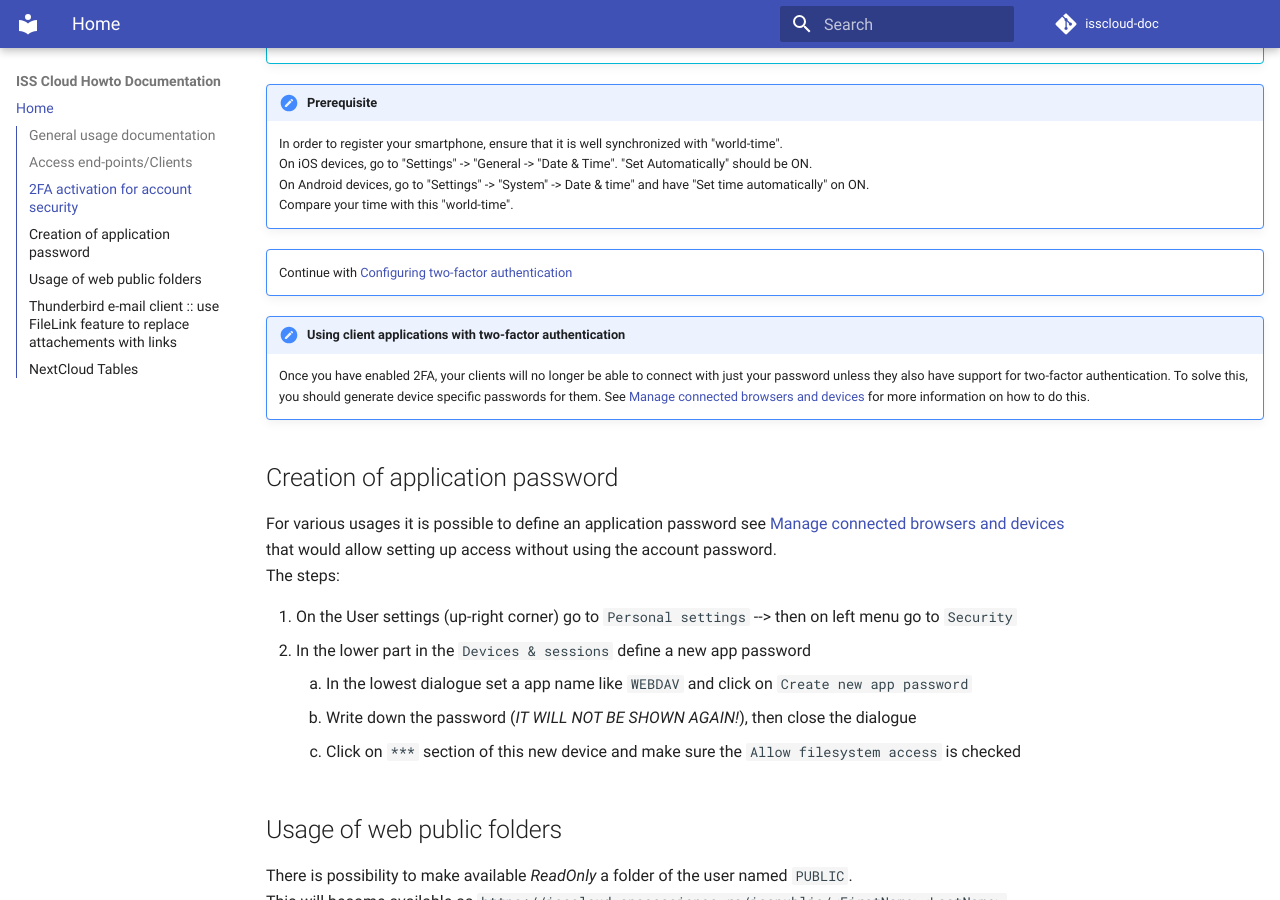
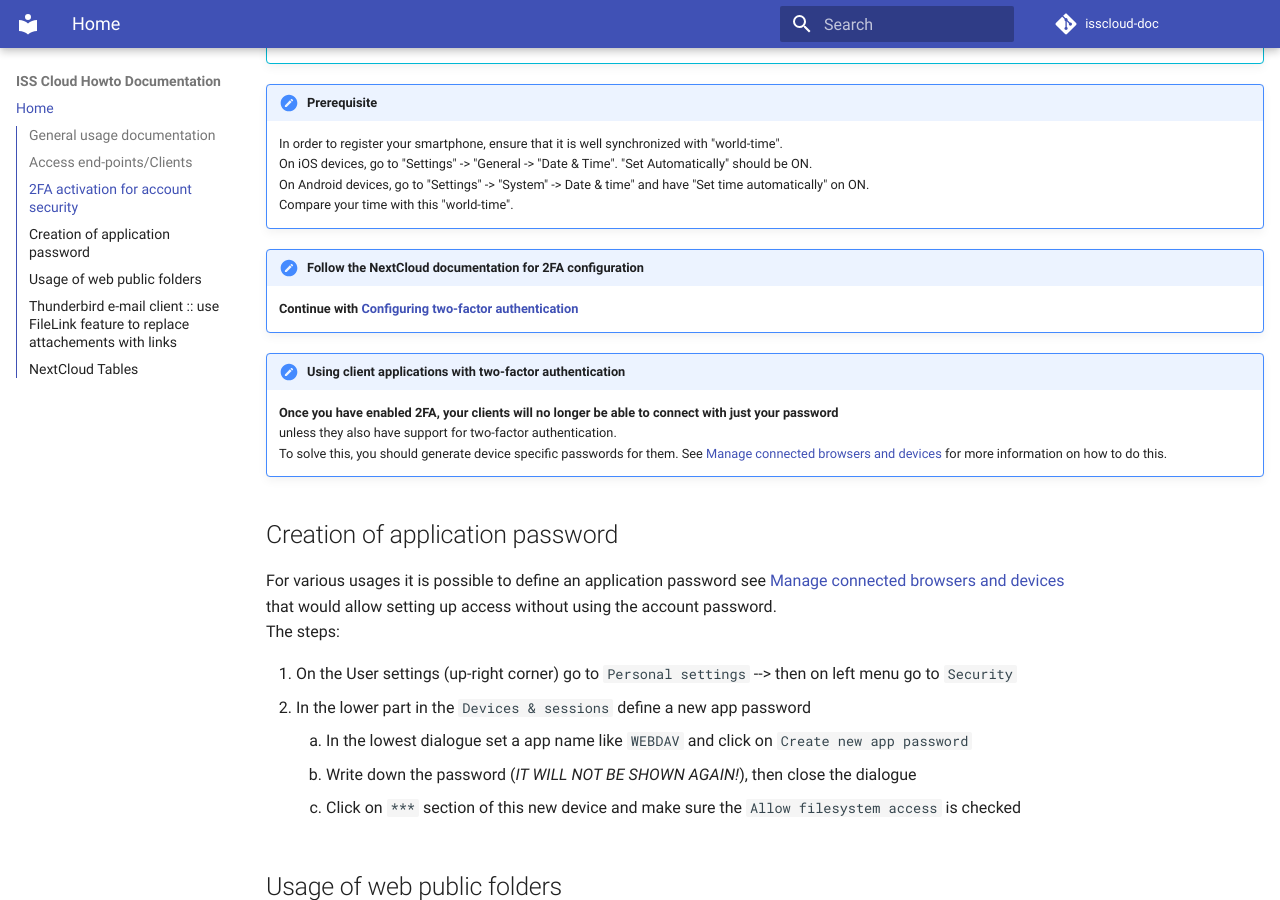
Before and after one commit to adriansev/isscloud-doc, an MkDocs documentation site: the page built from docs/index.md, in a window 1280 px wide and 900 px high, scrolled down 888 px. Built offline with MkDocs 1.6.1 and Material for MkDocs 9.7.7, drawn with Linux system fonts in a browser that asks for light colours; comment, search, counter and statistics services are not loaded.

Commit message:
improve 2FA text

```diff
--- a/docs/index.md
+++ b/docs/index.md
@@ -42,13 +42,13 @@ The [CERN official documentation](https://cern.service-now.com/service-portal?id
     On Android devices, go to "Settings" -> "System" -> Date & time" and have "Set time automatically" on ON.
     Compare your time with this "world-time".
 
-!!! note ""
-    Continue with [Configuring two-factor authentication](https://docs.nextcloud.com/server/latest/user_manual/en/user_2fa.html#configuring-two-factor-authentication)
+!!! note "**Follow the NextCloud documentation for 2FA configuration**"
+    **Continue with [Configuring two-factor authentication](https://docs.nextcloud.com/server/latest/user_manual/en/user_2fa.html#configuring-two-factor-authentication)**
 
-!!! note "Using client applications with two-factor authentication"
-    Once you have enabled 2FA, your clients will no longer be able to connect with just your password
-    unless they also have support for two-factor authentication. To solve this, you should generate
-    device specific passwords for them. See [Manage connected browsers and devices](https://docs.nextcloud.com/server/latest/user_manual/en/session_management.html) for more information on how to do this.
+!!! note "**Using client applications with two-factor authentication**"
+    **Once you have enabled 2FA, your clients will no longer be able to connect with just your password**
+    unless they also have support for two-factor authentication.
+    To solve this, you should generate device specific passwords for them. See [Manage connected browsers and devices](https://docs.nextcloud.com/server/latest/user_manual/en/session_management.html) for more information on how to do this.
 
 
 ## Creation of application password
```
